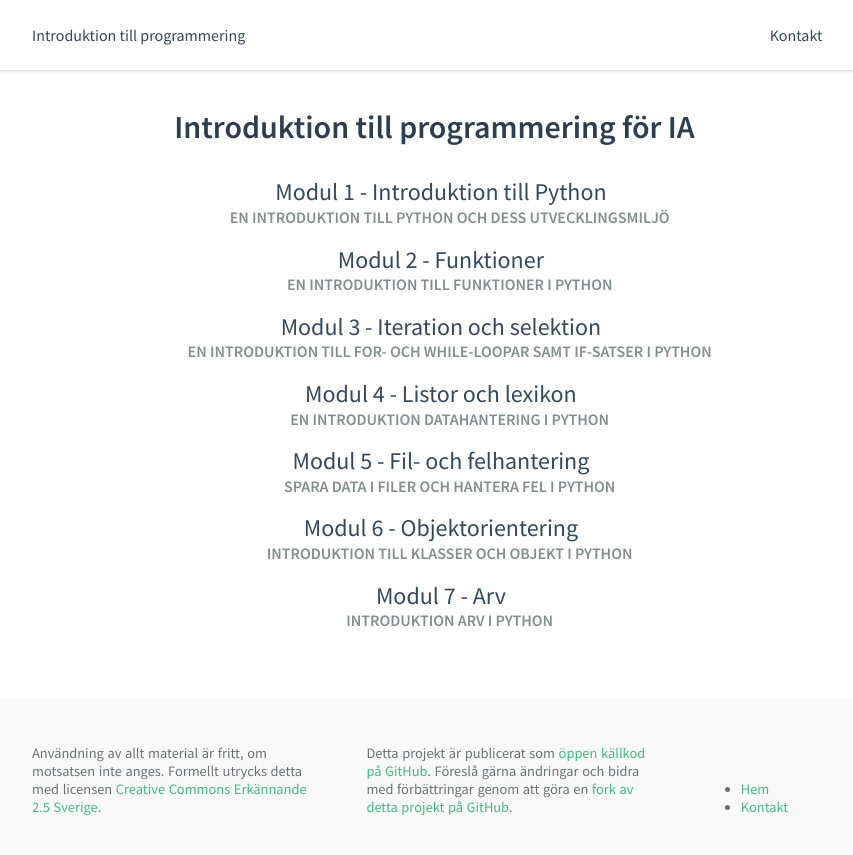
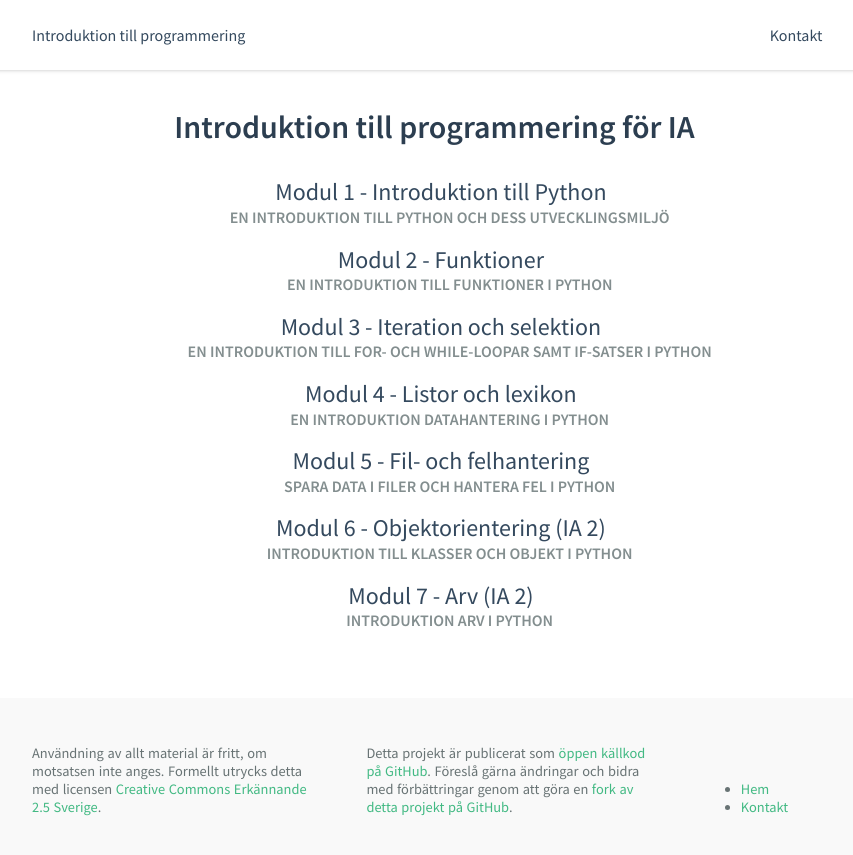
Before and after one commit to mau-dvmt/ia-python, a Jekyll site: the page built from index.html, in a window 1280 px wide. Shown: the top 855 px of the page, without its empty margins (208-1061 px from the left). Built offline with Jekyll 4.4.1, drawn with Linux system fonts in a browser that asks for light colours.

Commit message:
Differeniate module names

```diff
--- a/_data/modules.yml
+++ b/_data/modules.yml
@@ -20,10 +20,10 @@
   number: m5
   description: Spara data i filer och hantera fel i Python
 
-- name: Modul 6 - Objektorientering
+- name: Modul 6 - Objektorientering (IA 2)
   number: m6
   description: Introduktion till klasser och objekt i Python
 
-- name: Modul 7 - Arv
+- name: Modul 7 - Arv (IA 2)
   number: m7
   description: Introduktion arv i Python
```
